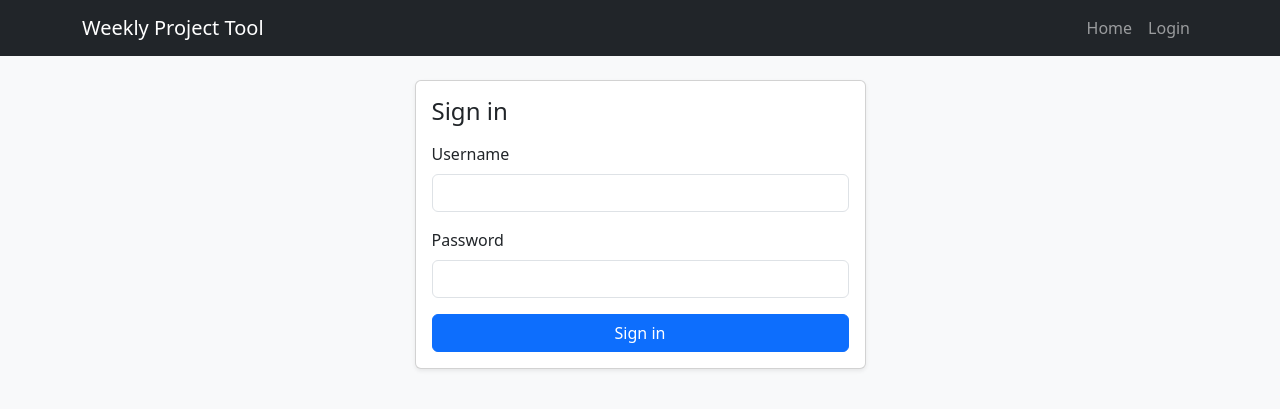
After one commit to luguzza-patrick/weekly-project-tool, a Django app: page /accounts/login/ in a window 1280 px wide. The commit adds this page. Shown: the top 409 px of the page. Run offline with Django 5.2, Linux system fonts and the light colour scheme.

Commit message:
Task 7 basic authentication and login flow

```diff
--- a/config/settings.py
+++ b/config/settings.py
@@ -73,6 +73,11 @@ WSGI_APPLICATION = "config.wsgi.application"
 # Team Members (see projects.models.User).
 AUTH_USER_MODEL = "projects.User"
 
+# Authentication flow URLs.
+LOGIN_URL = "login"
+LOGIN_REDIRECT_URL = "weekly"
+LOGOUT_REDIRECT_URL = "home"
+
 
 # Database
 # https://docs.djangoproject.com/en/6.1/ref/settings/#databases
--- a/config/urls.py
+++ b/config/urls.py
@@ -16,12 +16,23 @@ Including another URLconf
 """
 
 from django.contrib import admin
+from django.contrib.auth import views as auth_views
 from django.urls import include, path
 
 from . import views
+from projects.forms import LoginForm
 
 urlpatterns = [
     path("", views.home, name="home"),
+    path(
+        "accounts/login/",
+        auth_views.LoginView.as_view(
+            template_name="registration/login.html",
+            authentication_form=LoginForm,
+        ),
+        name="login",
+    ),
+    path("accounts/logout/", auth_views.LogoutView.as_view(), name="logout"),
     path("weekly/", include("projects.urls")),
     path("admin/", admin.site.urls),
 ]
--- a/projects/forms.py
+++ b/projects/forms.py
@@ -1,6 +1,7 @@
-"""Forms used by the weekly feedback form."""
+"""Forms used by the weekly feedback tool."""
 
 from django import forms
+from django.contrib.auth.forms import AuthenticationForm
 from django.forms import formset_factory
 
 from .models import Project, ProjectFeedback
@@ -55,3 +56,16 @@ class ProjectFeedbackForm(forms.Form):
 
 
 ProjectFeedbackFormSet = formset_factory(ProjectFeedbackForm, extra=0)
+
+
+class LoginForm(AuthenticationForm):
+    """Authentication form with Bootstrap-styled inputs."""
+
+    username = forms.CharField(
+        label="Username",
+        widget=forms.TextInput(attrs={"class": "form-control"}),
+    )
+    password = forms.CharField(
+        label="Password",
+        widget=forms.PasswordInput(attrs={"class": "form-control"}),
+    )
--- a/projects/templates/base.html
+++ b/projects/templates/base.html
@@ -16,8 +16,13 @@
       <a class="navbar-brand" href="{% url 'home' %}">Weekly Project Tool</a>
       <div class="navbar-nav">
         <a class="nav-link" href="{% url 'home' %}">Home</a>
-        <a class="nav-link" href="{% url 'weekly' %}">Weekly form</a>
-        <a class="nav-link" href="{% url 'dashboard' %}">Dashboard</a>
+        {% if user.is_authenticated %}
+          <a class="nav-link" href="{% url 'weekly' %}">Weekly form</a>
+          <a class="nav-link" href="{% url 'dashboard' %}">Dashboard</a>
+          <a class="nav-link" href="{% url 'logout' %}">Logout</a>
+        {% else %}
+          <a class="nav-link" href="{% url 'login' %}">Login</a>
+        {% endif %}
       </div>
     </div>
   </nav>
--- /dev/null
+++ b/projects/templates/registration/login.html
@@ -0,0 +1,33 @@
+{% extends "base.html" %}
+
+{% block title %}Sign in{% endblock %}
+
+{% block content %}
+  <div class="row justify-content-center">
+    <div class="col-md-5">
+      <div class="card shadow-sm">
+        <div class="card-body">
+          <h1 class="h4 mb-3">Sign in</h1>
+
+          {% if form.errors %}
+            <div class="alert alert-danger">Your username and password did not match.</div>
+          {% endif %}
+
+          <form method="post" action="{% url 'login' %}">
+            {% csrf_token %}
+            <input type="hidden" name="next" value="{{ next }}">
+            <div class="mb-3">
+              <label class="form-label" for="{{ form.username.id_for_label }}">Username</label>
+              {{ form.username }}
+            </div>
+            <div class="mb-3">
+              <label class="form-label" for="{{ form.password.id_for_label }}">Password</label>
+              {{ form.password }}
+            </div>
+            <button type="submit" class="btn btn-primary w-100">Sign in</button>
+          </form>
+        </div>
+      </div>
+    </div>
+  </div>
+{% endblock %}
--- a/projects/views.py
+++ b/projects/views.py
@@ -2,6 +2,7 @@
 
 from datetime import date
 
+from django.contrib.auth.decorators import login_required
 from django.shortcuts import redirect, render
 
 from .forms import ProjectFeedbackFormSet
@@ -59,6 +60,7 @@ def save_feedback(request, year, week, formset):
         feedback.save()
 
 
+@login_required
 def weekly_form(request):
     """Render and process the weekly feedback form for the signed-in user."""
     user = request.user
@@ -87,6 +89,7 @@ def weekly_form(request):
     return render(request, "projects/weekly_form.html", context)
 
 
+@login_required
 def dashboard(request):
     """Show all current-week feedback across projects with status counts."""
     year, week = week_for_today()
```
Also changed, not shown: tests/test_auth.py (added, +80 -0 lines), tests/test_dashboard.py (+3 -0 lines).
